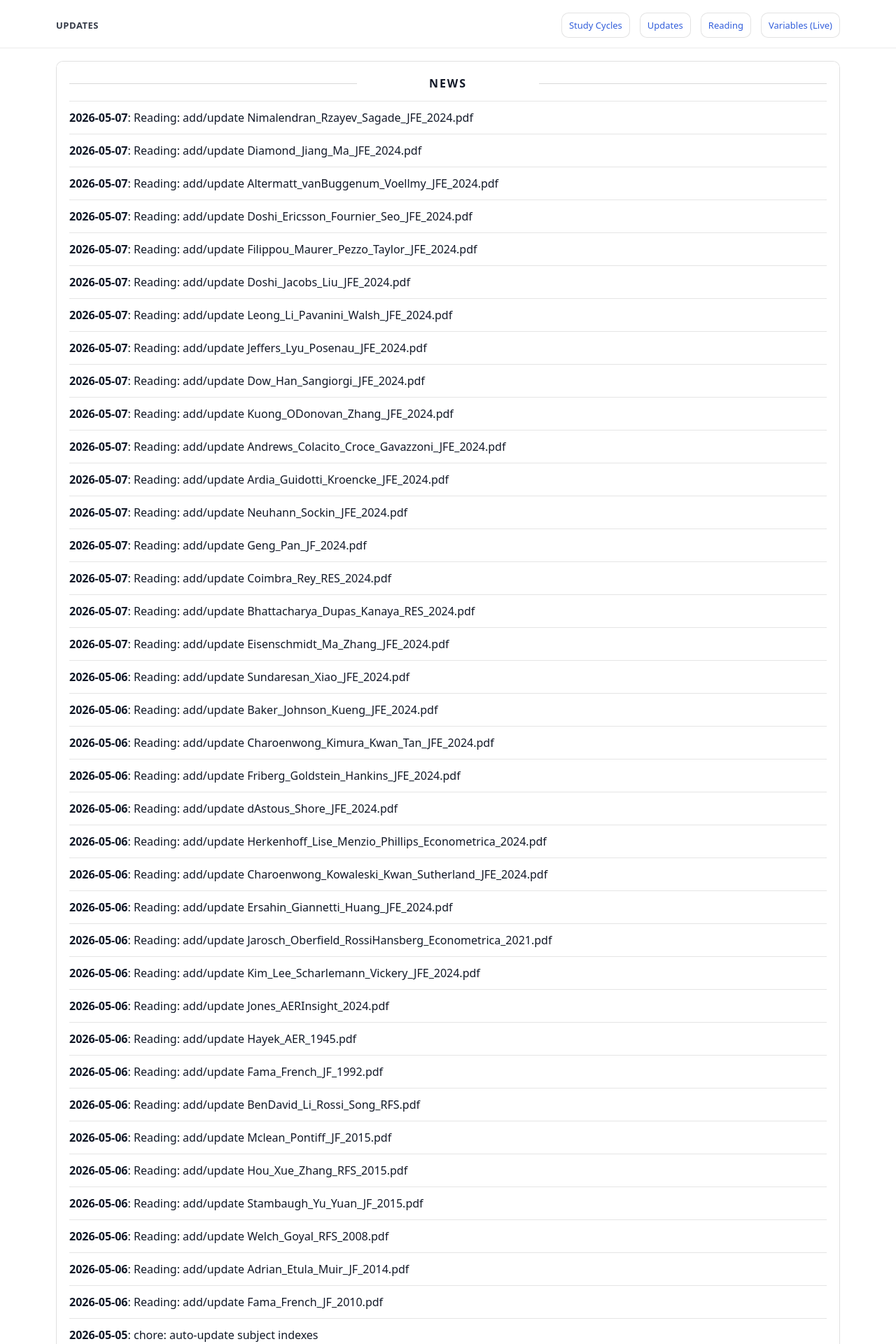
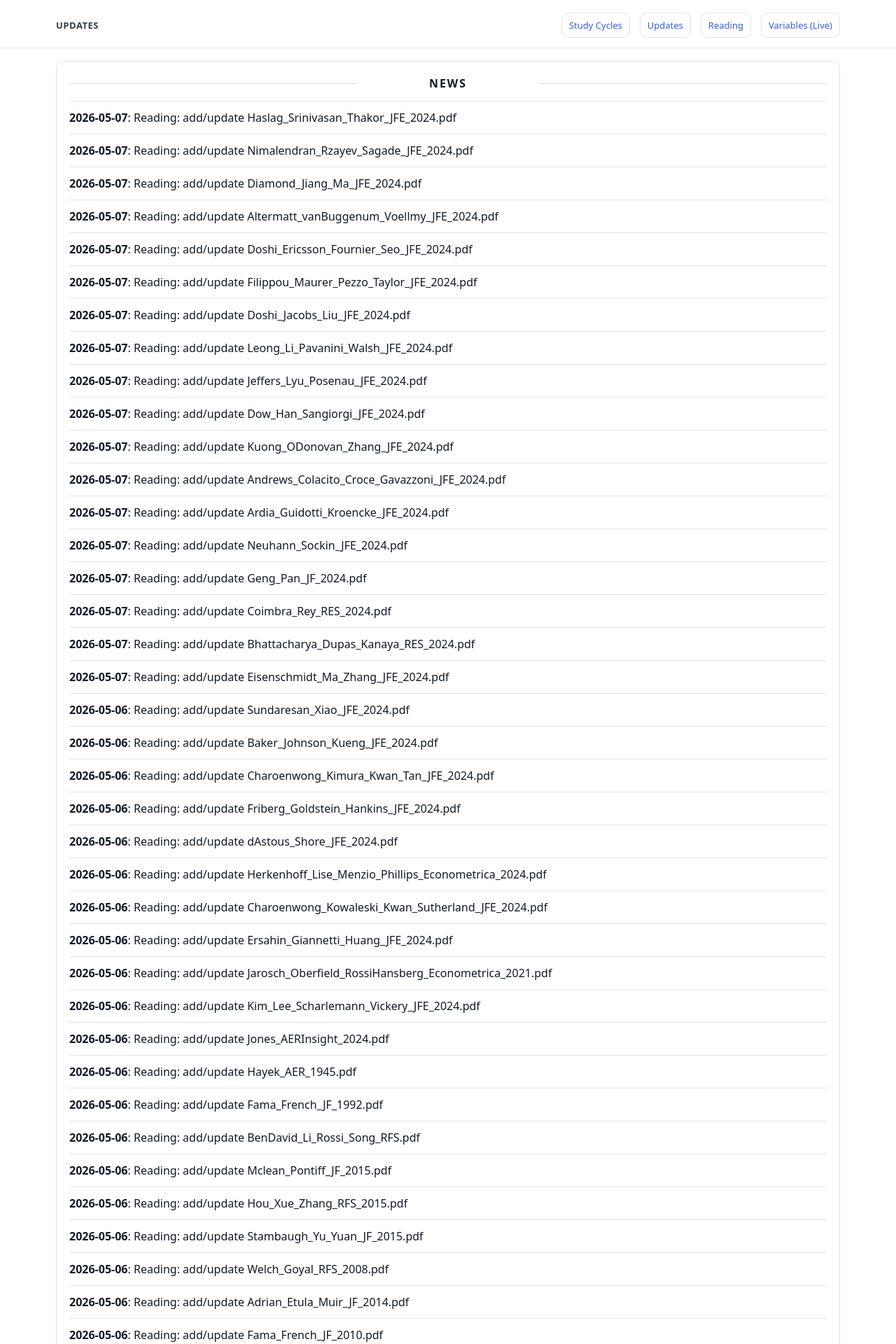
Before and after one commit to yaxinzn/study-archive, a Jekyll site: the page built from updates/index.md, in a window 1280 px wide. Shown: the top 1920 px of the page at 70% size. Built offline with Jekyll 4.4.1, drawn with Linux system fonts in a browser that asks for light colours; some of the changed text lies outside the part shown.

Commit message:
chore: update NEWS feed

```diff
--- a/_data/news.yml
+++ b/_data/news.yml
@@ -1,4 +1,7 @@
 # Auto-generated update history (sorted newest -> oldest). Do not edit manually.
+- ts: "1778150987"
+  date: "2026-05-07"
+  title: "Reading: add/update Haslag_Srinivasan_Thakor_JFE_2024.pdf"
 - ts: "1778150848"
   date: "2026-05-07"
   title: "Reading: add/update Nimalendran_Rzayev_Sagade_JFE_2024.pdf"
```
